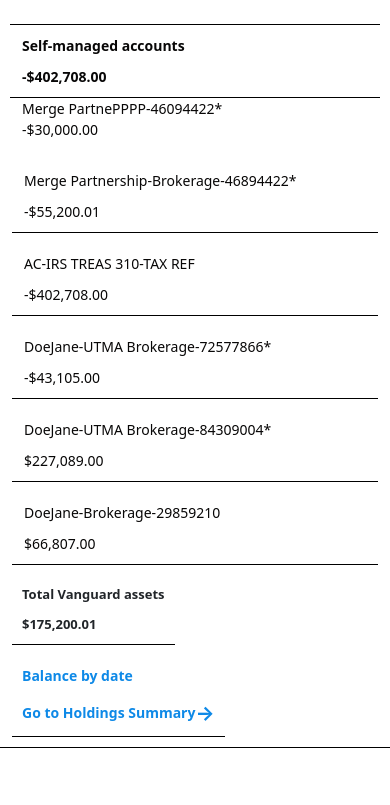
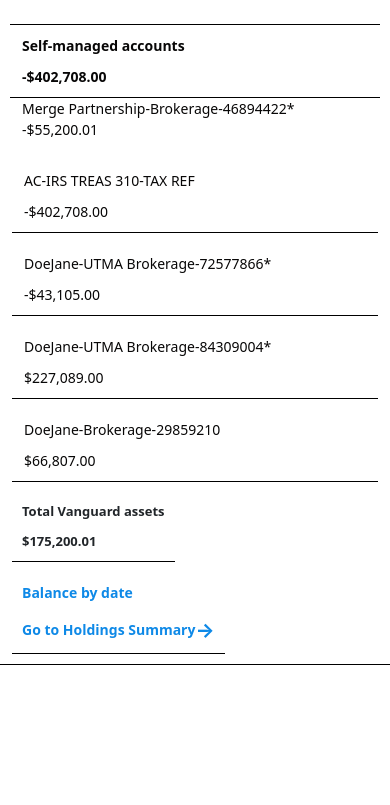
Before and after one commit to miran461/demo, a Django app: page /my-account/ in a window 390 px wide. Shown: the part 519-1324 px from the top of the page. After the commit the page ends 1184 px from the top, so only its background shows below. Run offline with Django 5.2, Linux system fonts and the light colour scheme; a user stored in the database is signed in; data comes from the database, SQL or seed files in the repository; some libraries are stand-ins or nearby versions.

Commit message:
Update user_account_detail.html

```diff
--- a/main_app/templates/user_account_detail.html
+++ b/main_app/templates/user_account_detail.html
@@ -222,11 +222,6 @@
                 <a href="{% url 'protected-page' %}" class="self">Self-managed accounts</a>
                 <a href="{% url 'protected-page' %}" class="">-$402,708.00</a>
             </div
-                 <div class="container  col-lg-12  col-md-8 col-sm-8 col-xl-12">
-                <a href="{% url 'protected-page' %}" class="self">Merge PartnePPPP-46094422*</a>
-                <a href="{% url 'protected-page' %}" class="">-$30,000.00</a>
-
-            </div>
 
             <div class="container  col-lg-12  col-md-8 col-sm-8 col-xl-12">
                 <a href="{% url 'protected-page' %}" class="self">Merge Partnership-Brokerage-46894422*</a>
```
